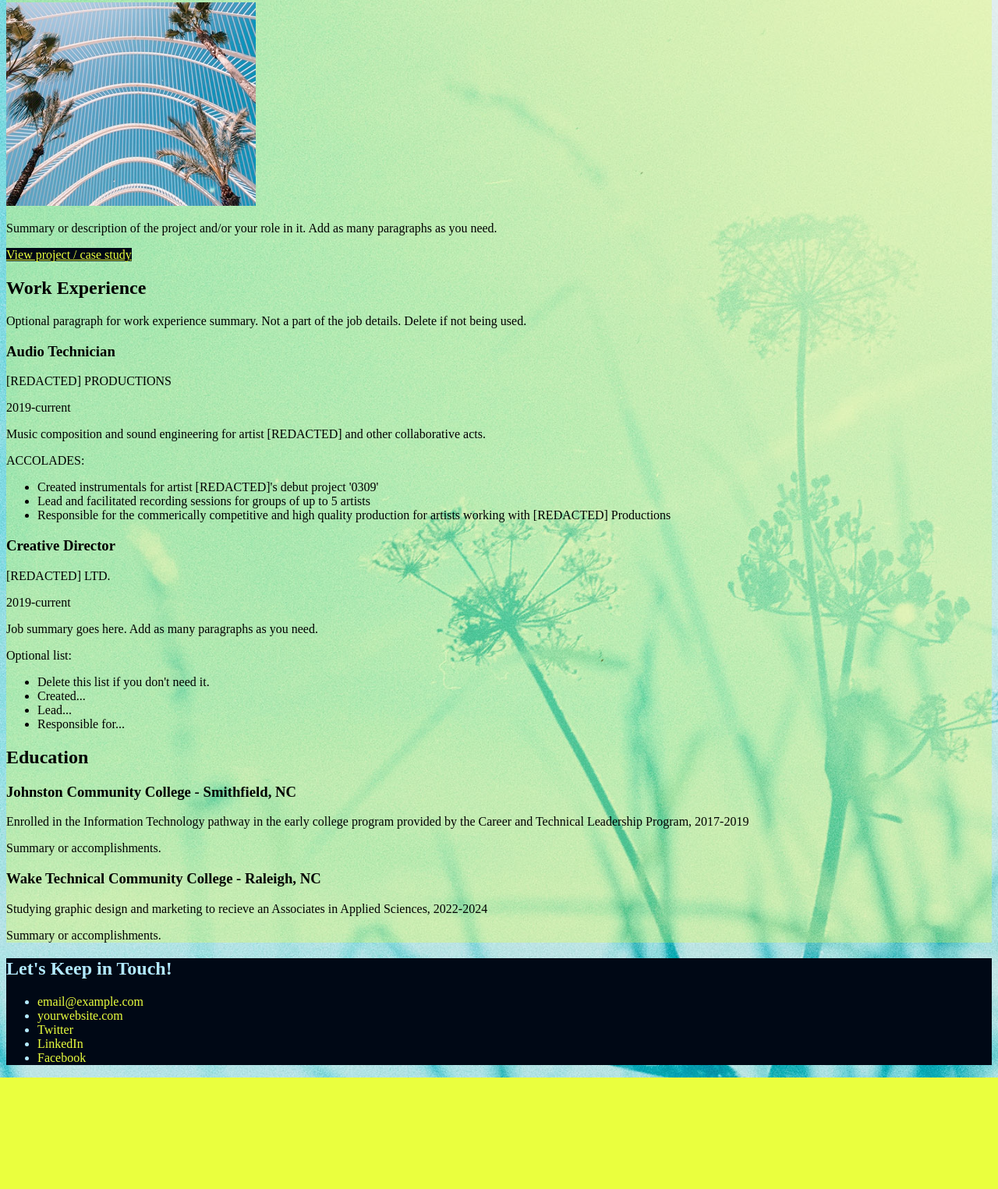
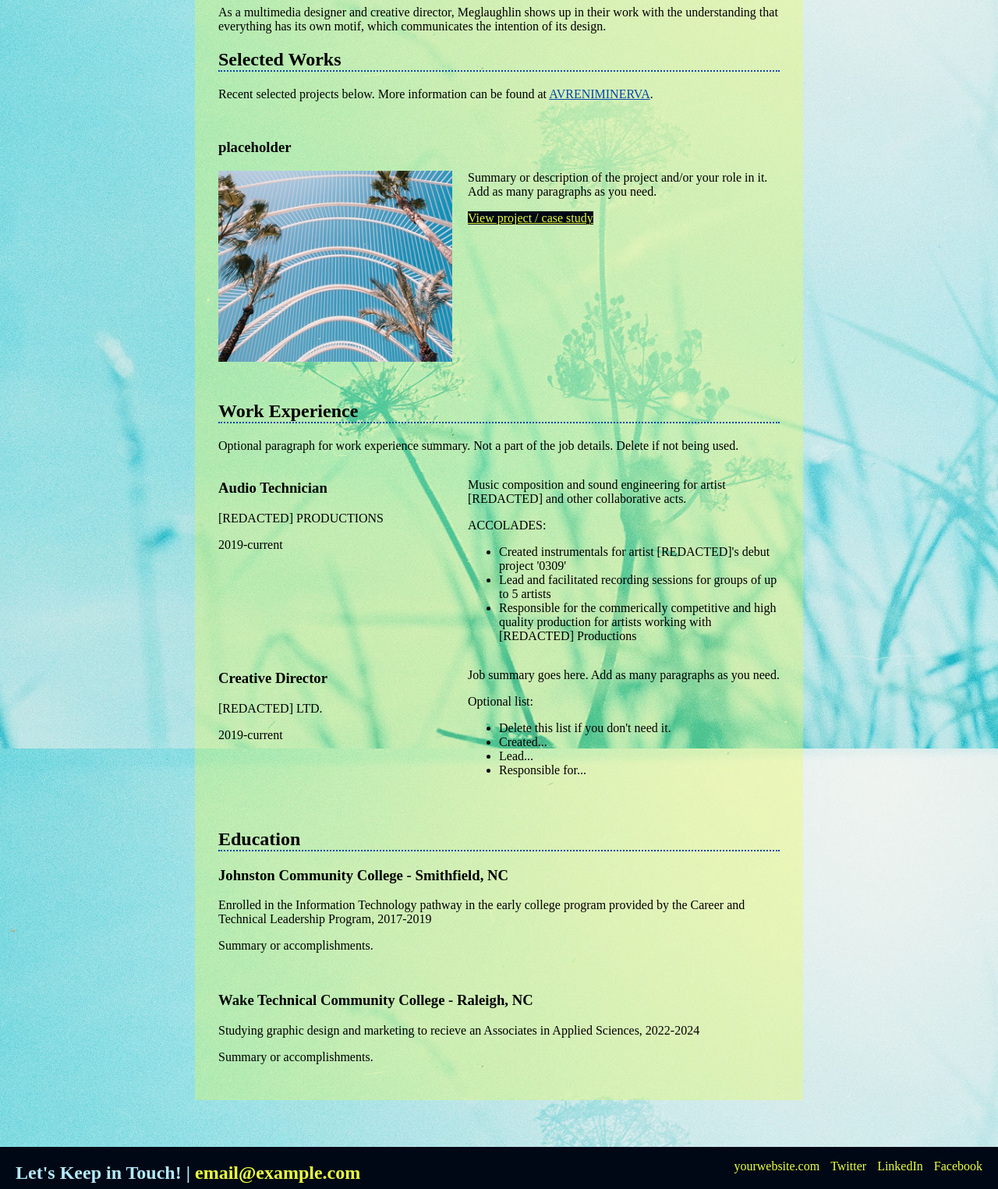
Before and after one commit to meglaughlin/ResumeAssignment, a plain HTML site: page index.html in a window 1280 px wide. Shown: the part 320-1845 px from the top of the page at 78% size. Before the commit the page ends 1702 px from the top, so only its background shows below. Drawn offline with Linux system fonts and the light colour scheme.

Commit message:
stages 3-5 updated 2/5

```diff
--- a/css/styles.css
+++ b/css/styles.css
@@ -16,9 +16,24 @@ $cobalt-blue: rgba(0, 71, 173, 1);
 /* GLOBAL STYLES
 --------------------------------------- */
 
+/*
+    https://paulirish.com/2012/box-sizing-border-box-ftw/
+*/
+html {
+    box-sizing: border-box;
+}
+*, *:before, *:after {
+    box-sizing: inherit;
+}
+
+html, body {
+    height: 100%;
+}
+
 body {
 
 background: #eaff3eff;
+margin: 0;
 }
 
 /* links */
@@ -41,19 +56,60 @@ footer a:hover {
     color: #eaff3eff;
 }
 
+.content-wrapper {
+    margin: 0 auto;
+    padding: 30px;
+    max-width: 900px;
+}
+
 /* HOME
 --------------------------------------- */
 .home {
     background-image: url(../images/annie-spratt-unsplash.jpg)  ;
     background-size: cover;
-
+    display: flex;
+    flex-direction: column;
 }
 .home .content-wrapper {
+
+    flex: 1 0 auto;
+}
+.content-bg {
     background: rgb(234 255 62 / 0.3);
-
+    padding: 30px;
 }
-
 /* RESUME
+--------------------------------------- */
+.resume-section {
+    margin-bottom: 50px;
+}
+.resume-section h2 {
+    border-bottom: 2px dotted #0047adff;    ;
+}
+.download-link {
+    position: fixed;
+    top: 5px;
+    left: 5px;
+}
+/* PROJECTS
+--------------------------------------- */
+.project-item {
+    display: flow-root;
+    margin: 30px 0;
+}
+.project-item img {
+    width: 300px;
+    float: left;
+    margin-right: 20px;
+}
+/* WORK EXPERIENCE
+--------------------------------------- */
+.work-item {
+    display: grid;
+    grid-template-columns: 300px 1fr;
+    column-gap: 20px;
+}
+/* EDUCATION
 --------------------------------------- */
 
 
@@ -62,4 +118,21 @@ footer a:hover {
 footer {
     background: #000815ff ;
     color: #b3eaffff;
+    display: flex;
+    justify-content: space-between;
+    padding: 0 20px;
 }
+.socials {
+    list-style-type: none;
+    padding: 0;
+}
+.socials li {
+    display: inline-block;
+    margin-left: 10px;
+}
+.socials img {
+    width: 32px;
+}
+.socials img:hover {
+    opacity: 0.5;
+}
--- a/index.html
+++ b/index.html
@@ -7,24 +7,28 @@
     <link rel="stylesheet" href="css/styles.css">
   </head>
   <body class="home">
-    <main>
+    <a class="btn download-link" href="bongo.cat">download pdf!</a>
+    <main class="content-wrapper">
       <!-- ***********************  ABOUT / PROFILE  *********************** -->
       <div class="content-wrapper">
+        <div class="content-bg">
           <header>
+          <div class="content-wrapper">
             <h1>Ian Meglaughlin</h1>
             <h2>Multimedia Designer & Creative Director</h2>
+          </div>
 
             <p>Ian Meglaughlin is an artist with an area of expertise in sound design who is based in Raleigh, NC.</p>
             <p>As a multimedia designer and creative director, Meglaughlin shows up in their work with the understanding that everything has its own motif, which communicates the intention of its design.</p>
           </header>
 
           <!-- ********************  PROJECTS / PORTFOLIO  ********************* -->
-          <section>
+          <section class="resume-section">
             <h2>Selected Works</h2>
             <p>Recent selected projects below. More information can be found at <a href="http://avreniminerva.neocities.org">AVRENIMINERVA</a>.</p>
 
             <!-- Copy the whole <section> block to add more projects. -->
-            <section>
+            <section class="project-item">
               <h3>placeholder</h3>
               <img src="images/thumbnail-3.jpg" alt="placeholder">
               <p>Summary or description of the project and/or your role in it. Add as many paragraphs as you need.</p>
@@ -34,15 +38,18 @@
           </section>
 
           <!-- ***********************  WORK EXPERIENCE  *********************** -->
-          <section>
+          <section class="resume-section">
             <h2>Work Experience</h2>
             <p>Optional paragraph for work experience summary. Not a part of the job details. Delete if not being used.</p>
 
             <!-- Copy this whole <section> block to add more jobs. -->
-            <section>
+            <section class="work-item">
+              <div class="work-details">
               <h3>Audio Technician</h3>
               <p>[REDACTED] PRODUCTIONS</p>
               <p>2019-current</p>
+            </div>
+            <div class="work-summary">
               <p>Music composition and sound engineering for artist [REDACTED] and other collaborative acts.</p>
               <p>ACCOLADES:</p>
               <ul>
@@ -50,13 +57,17 @@
                 <li>Lead and facilitated recording sessions for groups of up to 5 artists </li>
                 <li>Responsible for the commerically competitive and high quality production for artists working with [REDACTED] Productions</li>
               </ul>
+            </div>
             </section>
 
-            <section>
-              <h3>Creative Director</h3>
-              <p>[REDACTED] LTD.</p>
-              <p>2019-current</p>
-              <p>Job summary goes here. Add as many paragraphs as you need.</p>
+            <section class="work-item">
+              <div class="work-details">
+                <h3>Creative Director</h3>
+                <p>[REDACTED] LTD.</p>
+                <p>2019-current</p>
+            </div>
+            <div class="work-summary">
+                <p>Job summary goes here. Add as many paragraphs as you need.</p>
               <p>Optional list:</p>
               <ul>
                 <li>Delete this list if you don't need it.</li>
@@ -64,12 +75,13 @@
                 <li>Lead...</li>
                 <li>Responsible for...</li>
               </ul>
+            </div>
             </section>
             <!-- End of Job block. -->
           </section>
 
           <!-- ******************  EDUCATION & CERTIFICATIONS ****************** -->
-          <section>
+          <section class="resume-section">
             <h2>Education</h2>
 
             <!-- Copy this whole <section> block to add more schools. -->
@@ -88,19 +100,23 @@
           <!-- End of School block. -->
         </section>
       </div>
+    </div>
+
+    </main>
       <!-- *****************  CONTACT INFO / SOCIAL MEDIA  ***************** -->
       <footer>
-        <h2>Let's Keep in Touch!</h2>
+        <h2>Let's Keep in Touch! | <a href="mailto:email@example.com">email@example.com</a></h2>
+
 
         <!-- Social media and contact links. Add or remove any networks. -->
-        <ul>
-          <li><a href="mailto:email@example.com">email@example.com</a></li>
+        <ul class="socials">
+
           <li><a href="http://yourwebsite.com" target="_blank">yourwebsite.com</a></li>
           <li><a href="#" target="_blank">Twitter</a></li>
           <li><a href="#" target="_blank">LinkedIn</a></li>
           <li><a href="#" target="_blank">Facebook</a></li>
         </ul>
       </footer>
-    </main>
+
   </body>
 </html>
```
